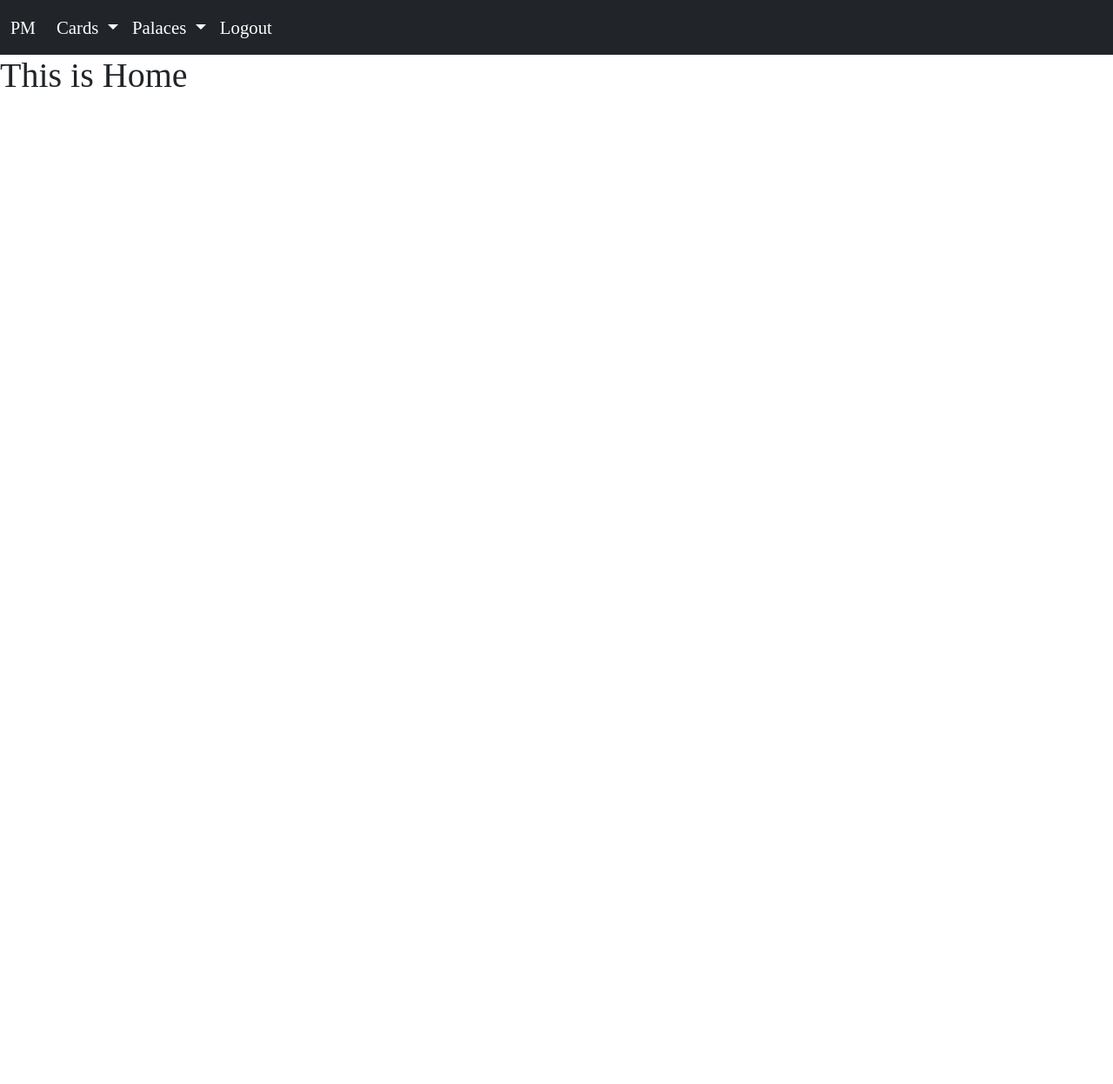
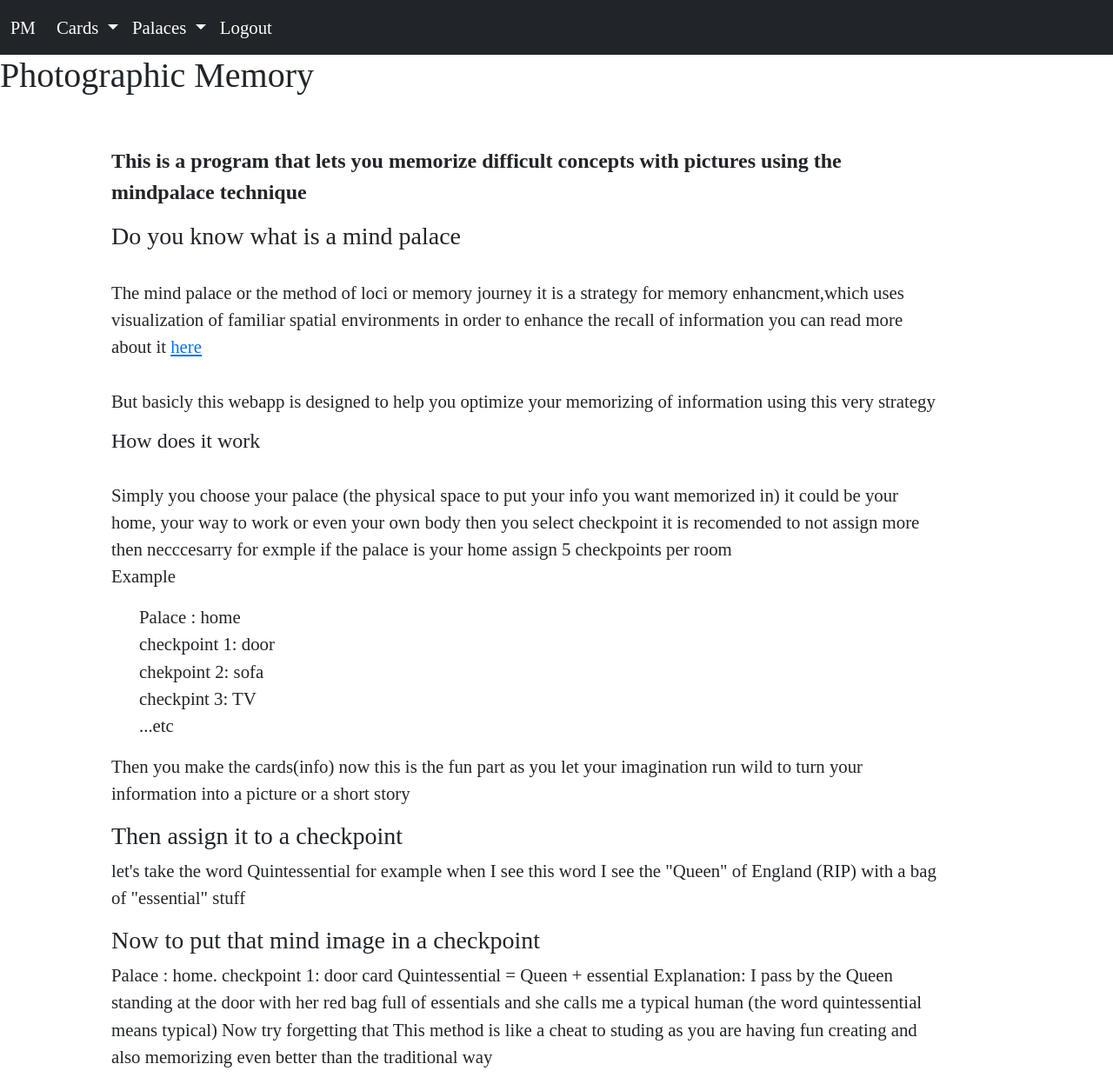
Before and after one commit to AhmedS624/Photographic-Memory, a Flask app: page / in a window 1280 px wide. Shown: the whole page at 87% size. Before the commit the page ends 100 px from the top, so only its background shows below. Run offline with Flask 2, Linux system fonts and the light colour scheme; a user stored in the database is signed in.

Commit message:
last finishing touches

```diff
--- a/final_project/templates/browse-cards.html
+++ b/final_project/templates/browse-cards.html
@@ -11,12 +11,12 @@
                 <div class="text">
                     <img src="{{'static/photos/'+img_name[i]}}" alt="" style="width:550px ; height: 500px;">
                     <br><br>
-                    <label style ="font-weight:bold; font-size: 1.3em;"> Explanation :  </label> {{ explanations[i] }}
+                    <label style ="font-weight:bold; font-size: 1.3em; color:#266daf;"> Explanation :  </label> {{ explanations[i] }}
 
                     <br><br>
-                    <label style ="font-weight:bold; font-size: 1.3em;"> Palace :  </label> {{ palace[i] }}
+                    <label style ="font-weight:bold; font-size: 1.3em; color:#266daf;"> Palace :  </label> {{ palace[i] }}
                     <br><br>
-                    <label style ="font-weight:bold; font-size: 1.3em;"> Check Point :  </label> {{ route_card[i] }}
+                    <label style ="font-weight:bold; font-size: 1.3em; color:#266daf;"> Check Point :  </label> {{ route_card[i] }}
                     </p>
                 </div>
 
--- a/final_project/templates/home.html
+++ b/final_project/templates/home.html
@@ -3,6 +3,57 @@
     Home
 {% endblock %}
 {% block main %}
-<h1>This is Home</h1>
+<h1>Photographic Memory</h1>
+<br><br>
+<div style="padding-left: 10%;padding-right: 15%;">
 
+    <p style="font-size: 1.5em; font-weight: bold;">
+        This is a program that lets you memorize difficult concepts with pictures using the mindpalace technique</p>
+        <h3>Do you know what is a mind palace </h3>
+        <br>
+        <p style="font-size: 1.3em;">
+            The mind palace or the method of loci or memory journey it is a strategy for memory enhancment,which uses visualization of familiar spatial environments in order to enhance the recall of information you can read more about it
+    <a href="https://en.wikipedia.org/wiki/Method_of_loci">here</a>
+    <br><br>
+    But basicly this webapp is designed to help you optimize your memorizing of information using this very strategy
+<br>
+<h4>How does it work</h4>
+<br>
+<p style="font-size: 1.3em;">
+
+Simply you choose your palace (the physical space to put your info you want memorized in) it could be your home, your way to work or even your own body then you select checkpoint it is recomended to not assign more then necccesarry for exmple if the palace is your home assign 5 checkpoints per room
+<br> Example
+</p>
+</p>
+<ul style="font-size: 1.3em; list-style: none;">
+    Palace : home
+    <li>
+        checkpoint 1: door
+    </li>
+    <li>chekpoint 2: sofa</li>
+    <li>checkpint 3: TV</li>
+    <li>...etc</li>
+
+</ul>
+<p style="font-size: 1.3em;">
+
+Then you make the cards(info) now this is the fun part as you let your imagination run wild to turn your information into a picture or a short story
+</p>
+<h3> Then assign it to a checkpoint</h3>
+<p style="font-size: 1.3em;">
+let's take the word<bold> Quintessential</bold> for example when I see this word I see the "Queen" of England (RIP) with a bag of "essential" stuff
+</p>
+<h3>Now to put that mind image in a checkpoint</h3>
+<p style="font-size: 1.3em;">
+Palace : home.
+ checkpoint 1: door
+  card Quintessential = Queen + essential Explanation: I pass by the Queen standing at the door with her red bag full of essentials and she calls me a typical human (the word quintessential means typical)
+
+Now try forgetting that
+
+This method is like a cheat to studing as you are having fun creating and also memorizing even better than the traditional way
+
+</p>
+
+</div>
 {% endblock%}
--- a/final_project/templates/routes.html
+++ b/final_project/templates/routes.html
@@ -8,14 +8,14 @@
     <form action="" method="post">
 
     <div class="route mb-3 " >
-        <input type="text" autocomplete="off"  placeholder="Route" name="check_point" autofocus>
+        <input type="text" autocomplete="off"  placeholder="Check Point" name="check_point" autofocus>
         <button class="btn btn-success" >Add</button>
     </div>
 
     </form>
     <div class="content mb-3 mt-3">
-        <h3>Check Points</h3>
-        <ul>
+        <h3 style="font-weight: bold;">Check Points</h3>
+        <ul style="list-style:none ;">
 
             {% for road in roads %}
             <li>
--- a/final_project/templates/select_palace.html
+++ b/final_project/templates/select_palace.html
@@ -25,7 +25,7 @@
                 <br>
                     {% for choice in form.name.choices %}
                     {% endfor %}
-                <button class="btn btn-success" >Save</button>
+                <button class="btn btn-success" >Create Cards</button>
             </div>
         </fieldset>
     </form>
```
Also changed, not shown: ReadMe.md (added), final_project/database.db, final_project/static/photos/e16f58be75379ace.jpg (added).
